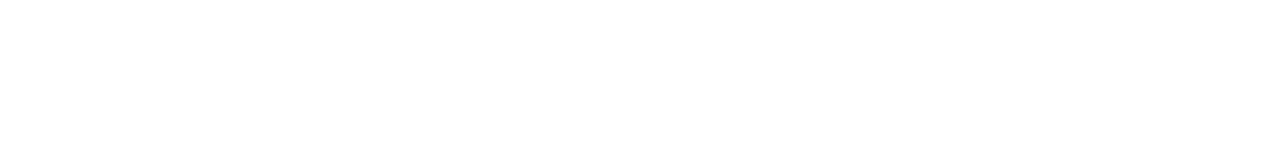
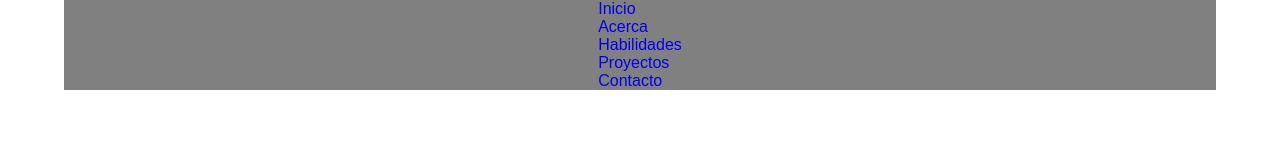
Before and after one commit to El-Canan/Portafolio, a plain HTML site: page index.html in a window 1280 px wide. Drawn offline with Linux system fonts and the light colour scheme.

Commit message:
commit de css

```diff
--- a/css/style.css
+++ b/css/style.css
@@ -1,5 +1,26 @@
+/* estilos globales */
 * {
     margin: 0px;
     padding: 0px;
     box-sizing: border-box;
 }
+/* estilos por defecto para todo el cuerpo */
+body {
+    font-family: sans-serif;
+}
+/* estilos de la barra de navegacion */
+.nav-container {
+    background-color: grey;
+    width: 90%;
+    margin: auto;
+}
+.nav-menu {
+    display: flex;
+    justify-content: center;
+}
+ul {
+    list-style: none;
+}
+a {
+    text-decoration: none;
+}
--- a/index.html
+++ b/index.html
@@ -9,16 +9,26 @@
     <title>Protafolio Profesional</title>
 </head>
 <body>
-    <div>
-        <nav>
-            <ul>
-                <li><a href=""></a></li>
-                <li><a href=""></a></li>
-                <li><a href=""></a></li>
-                <li><a href=""></a></li>
-                <li><a href=""></a></li>
+    <div class="nav-container">
+        <nav class="nav-menu">
+            <ul class="nav-list">
+                <li><a href="#">Inicio</a></li>
+                <li><a href="#">Acerca</a></li>
+                <li><a href="#">Habilidades</a></li>
+                <li><a href="#">Proyectos</a></li>
+                <li><a href="#">Contacto</a></li>
             </ul>
         </nav>
     </div>
+    <main>
+        <header>
+            <h1></h1>
+            <img src="" alt="">
+            <p></p>
+        </header>
+    </main>
+    <footer>
+        <p></p>
+    </footer>
 </body>
 </html>
```
